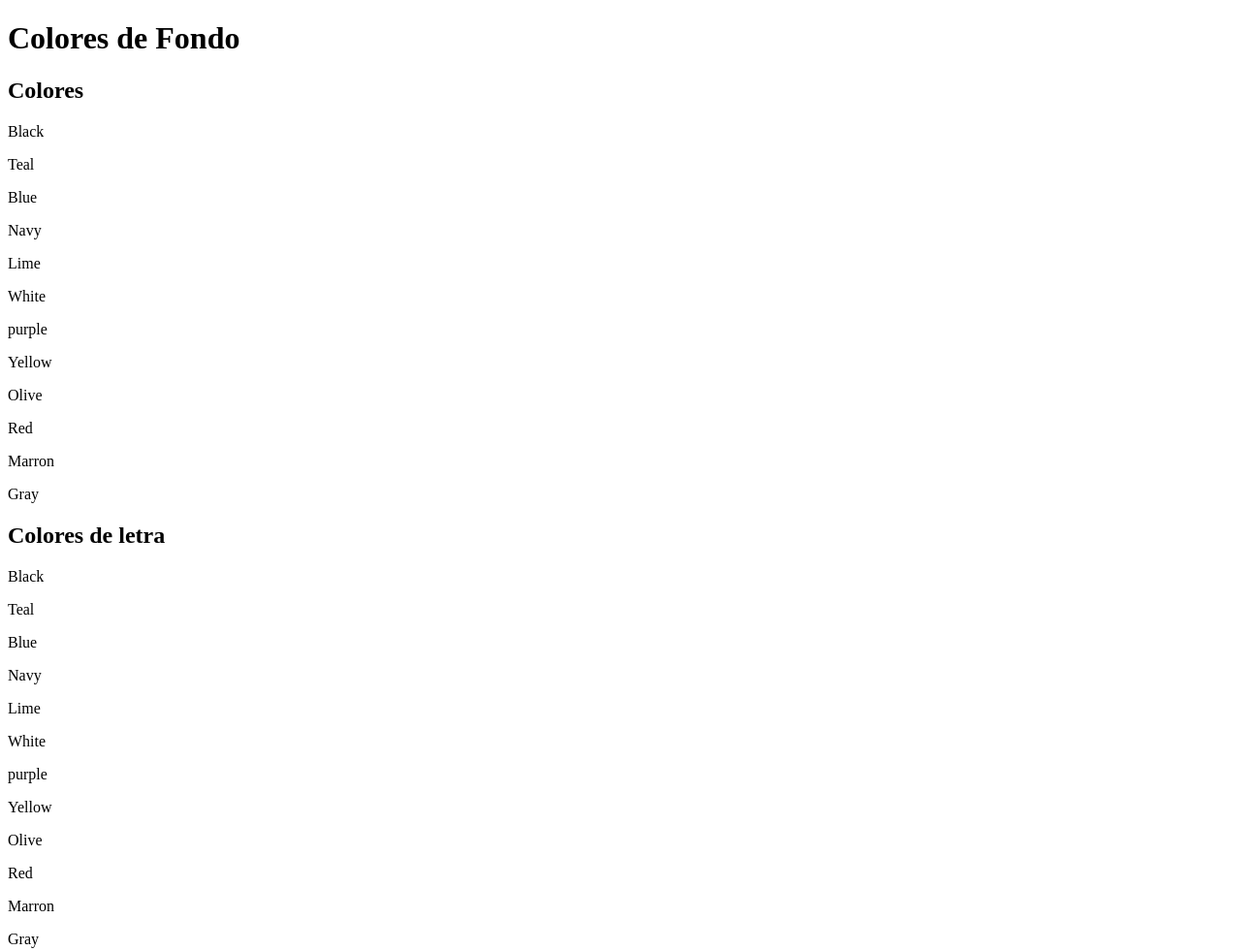
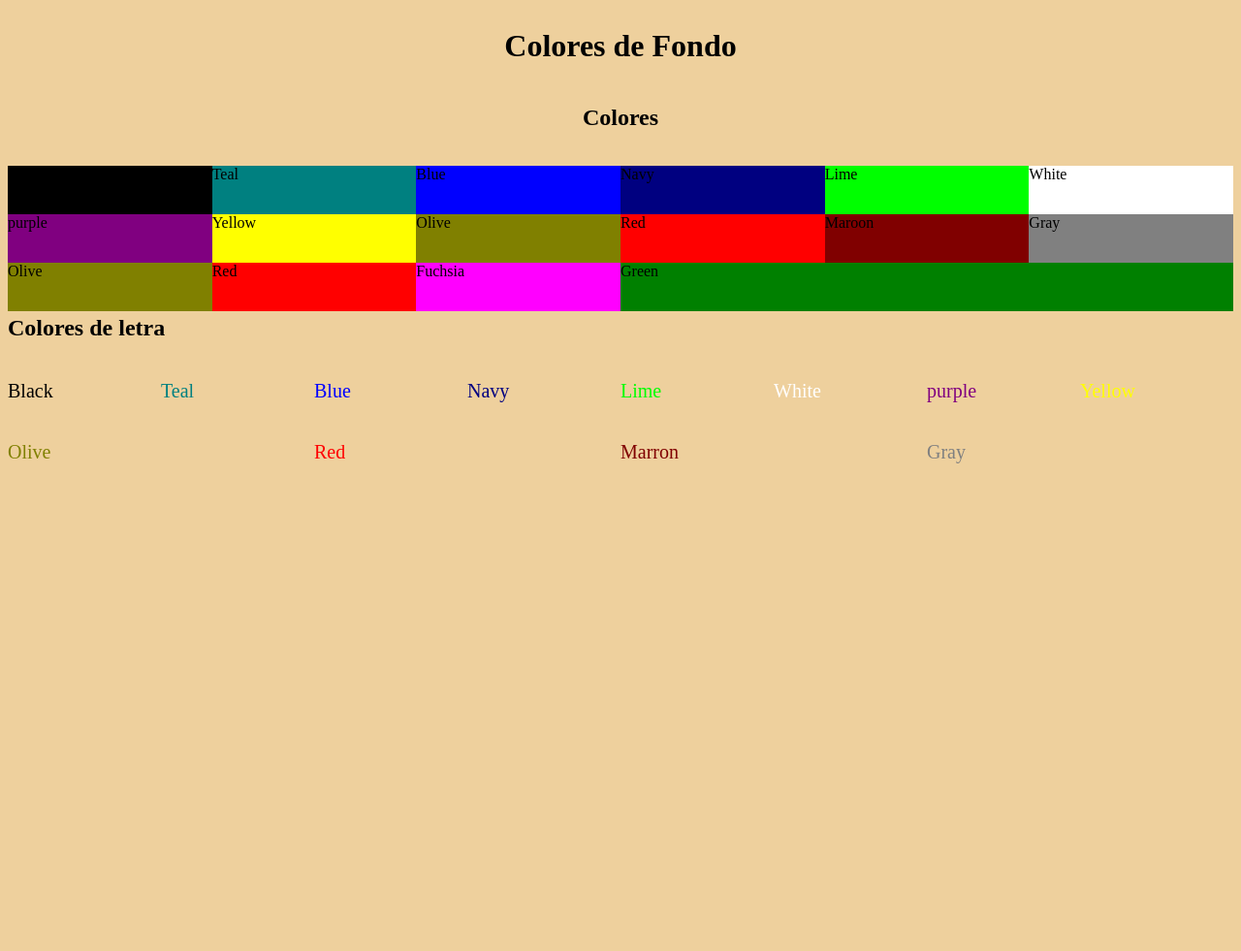
Before and after one commit to GitNinja0/recreated_image, a plain HTML site: page index.html in a window 1280 px wide. Shown: the whole page at 97% size. After the commit the page ends 800 px from the top, so only its background shows below. Drawn offline with Linux system fonts and the light colour scheme.

Commit message:
work terminated

```diff
--- a/index.html
+++ b/index.html
@@ -4,51 +4,60 @@
     <meta charset="UTF-8">
     <meta name="viewport" content="width=device-width, initial-scale=1.0">
     <title>Recreated Image</title>
+    <link rel="stylesheet" href="styles/styles.css">
 </head>
 <body>
-    <header>
+    <header class="header">
         <H1>Colores de Fondo</H1>
     </header>
     <main>
-        <Section>
-            <H2>Colores</H2>
+        <Section class="block_colors">
+            <H2 class="h2">Colores</H2>
+            <div class="primary_block">
+                <p class="bl">Black</p>
+                <p class="te">Teal</p>
+                <p class="blu">Blue</p>
+                <p class="na">Navy</p>
+                <p class="li">Lime</p>
+                <p class="whi">White</p>
+            </div>
+            <div class="primary_block">
+                <p class="pu">purple</p>
+                <p class="ye">Yellow</p>
+                <p class="ol">Olive</p>
+                <p class="red">Red</p>
+                <p class="ma">Maroon</p>
+                <p class="gr">Gray</p>
+            </div>
+            <div class="secundary_block">
+                <p class="ol">Olive</p>
+                <p class="red">Red</p>
+                <p class="fu">Fuchsia</p>
+                <p class="gre">Green</p>
+            </div>
         </Section>
-        <section>
-            <div>
-                <p>Black</p>
-                <p>Teal</p>
-                <p>Blue</p>
-                <p>Navy</p>
-                <p>Lime</p>
-                <p>White</p>
-            </div>
-            <div>
-                <p>purple</p>
-                <p>Yellow</p>
-                <p>Olive</p>
-                <p>Red</p>
-                <p>Marron</p>
-                <p>Gray</p>
-            </div>
-        </section>
+
 
         <section>
             <h2>Colores de letra</h2>
 
-            <div>
-                <p>Black</p>
-                <p>Teal</p>
-                <p>Blue</p>
-                <p>Navy</p>
-                <p>Lime</p>
-                <p>White</p>
-                <p>purple</p>
-                <p>Yellow</p>
-                <p>Olive</p>
-                <p>Red</p>
-                <p>Marron</p>
-                <p>Gray</p>
+            <div class="letras">
+                <p class="bl1">Black</p>
+                <p class="te1">Teal</p>
+                <p class="blu1">Blue</p>
+                <p class="na1">Navy</p>
+                <p class="li1">Lime</p>
+                <p class="whi1">White</p>
+                <p class="pu1">purple</p>
+                <p class="ye1">Yellow</p>
             </div>
+            <div class="letrass">
+                <p class="ol1">Olive</p>
+                <p class="red1">Red</p>
+                <p class="ma1">Marron</p>
+                <p class="gr1">Gray</p>
+            </div>
+
         </section>
     </main>
 </body>
--- a/styles/colors.css
+++ b/styles/colors.css
@@ -0,0 +1,90 @@
+.header{
+    display: flex;
+    justify-content: center;
+}
+.block_colors{
+    display: grid;
+}
+.h2{
+    text-align: center;
+}
+.primary_block{
+    display: grid;
+    grid-template-columns: repeat(6, 1fr);
+    justify-items: center;
+}
+.secundary_block{
+    display: grid;
+    grid-template-columns: 1fr 1fr 1fr 3fr;
+    justify-items: center;
+}
+.bl{
+    background-color: black;
+    width: 100%;
+    height: 100%;
+}
+.te{
+    background-color: teal;
+    width: 100%;
+    height: 100%;
+}
+.blu{
+    background-color: blue;
+    width: 100%;
+    height: 100%;
+}
+.na{
+    background-color: navy;
+    width: 100%;
+    height: 100%;
+}
+.li{
+    background-color: lime;
+    width: 100%;
+    height: 100%;
+}
+.whi{
+    background-color: white;
+    width: 100%;
+    height: 100%;
+}
+.pu{
+    background-color: purple;
+    width: 100%;
+    height: 100%;
+}
+.ye{
+    background-color: yellow;
+    width: 100%;
+    height: 100%;
+}
+.ol{
+    background-color: olive;
+    width: 100%;
+    height: 100%;
+}
+.red{
+    background-color: red;
+    width: 100%;
+    height: 100%;
+}
+.ma{
+    background-color: maroon;
+    width: 100%;
+    height: 100%;
+}
+.gr{
+    background-color: gray;
+    width: 100%;
+    height: 100%;
+}
+.fu{
+    background-color: fuchsia;
+    width: 100%;
+    height: 100%;
+}
+.gre{
+    background-color: green;
+    width: 100%;
+    height: 100%;
+}
--- a/styles/letras.css
+++ b/styles/letras.css
@@ -0,0 +1,71 @@
+.letras{
+    display: grid;
+    grid-template-columns: repeat(8, 1fr);
+    font-size: 20px;
+}
+.letrass{
+    display: grid;
+    grid-template-columns: repeat(4, 1fr);
+    justify-items: center;
+    font-size: 20px;
+}
+.bl1{
+    color: black;
+    width: 100%;
+    height: 100%;
+}
+.te1{
+    color: teal;
+    width: 100%;
+    height: 100%;
+}
+.blu1{
+    color: blue;
+    width: 100%;
+    height: 100%;
+}
+.na1{
+    color: navy;
+    width: 100%;
+    height: 100%;
+}
+.li1{
+    color: lime;
+    width: 100%;
+    height: 100%;
+}
+.whi1{
+    color: white;
+    width: 100%;
+    height: 100%;
+}
+.pu1{
+    color: purple;
+    width: 100%;
+    height: 100%;
+}
+.ye1{
+    color: yellow;
+    width: 100%;
+    height: 100%;
+}
+.ol1{
+    color: olive;
+    width: 100%;
+    height: 100%;
+}
+.red1{
+    color: red;
+    width: 100%;
+    height: 100%;
+}
+.ma1{
+    color: maroon;
+    width: 100%;
+    height: 100%;
+}
+.gr1{
+    color: gray;
+    width: 100%;
+    height: 100%;
+}
--- a/styles/styles.css
+++ b/styles/styles.css
@@ -1,2 +1,6 @@
 @import 'colors.css';
 @import 'letras.css';
+
+body{
+   background-color: #eed09d;
+}
```
